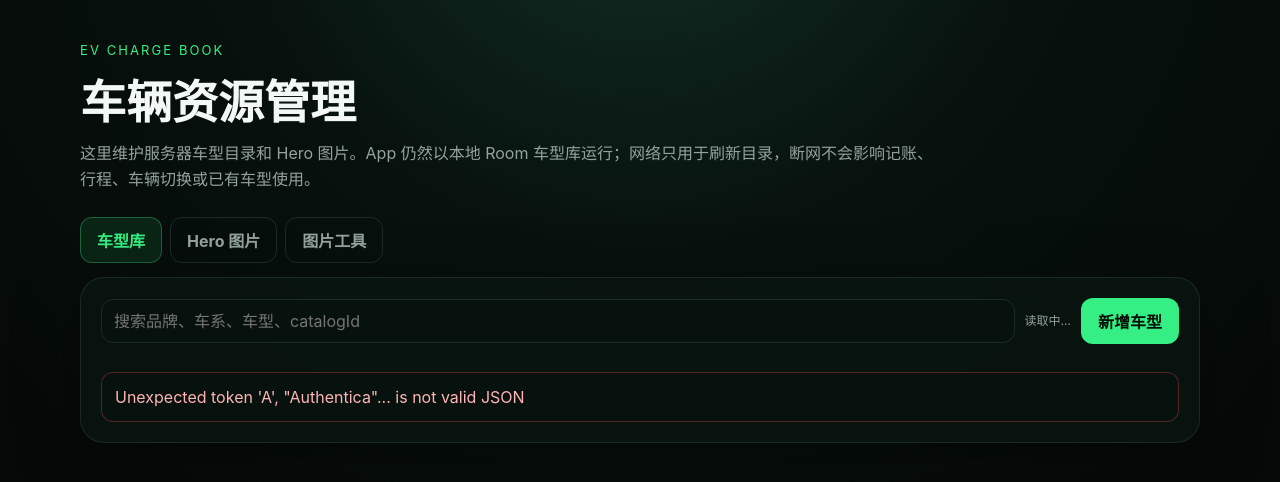
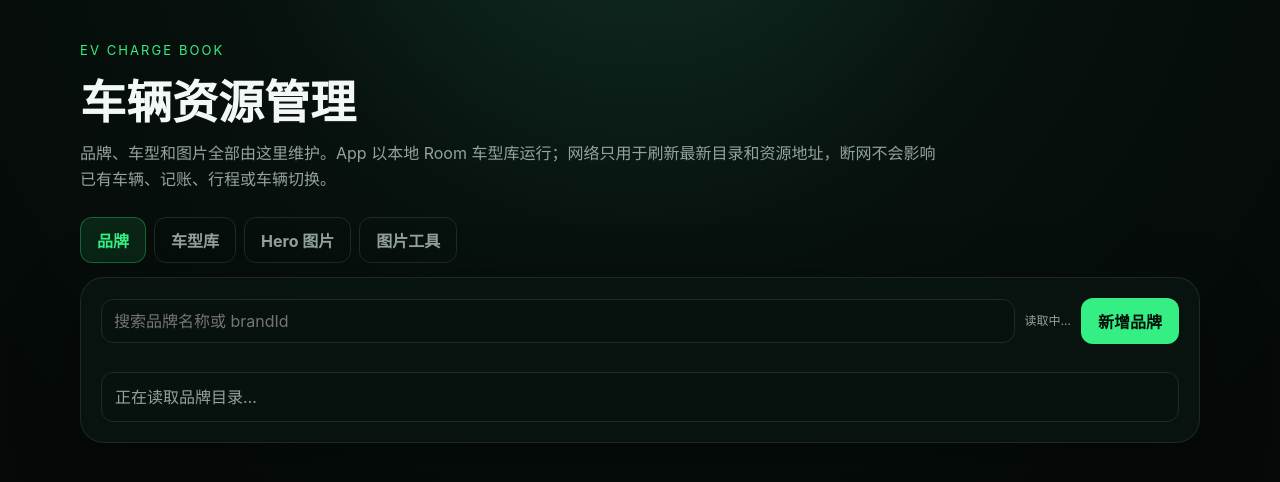
Before and after one commit to Assembles-J/EV-Charge-Book, a Flask app: template hero-admin/templates/index.html in a window 1280 px wide. Shown: the top 482 px of the page. Run offline with Flask 3, Linux system fonts and the light colour scheme; the template is opened without the code that fills it, so the values that code supplies are empty; parts of the project's set-up code (start-up, migrations or seed data) failed here and were passed over.

Commit message:
feat(admin): add brand and logo management UI

```diff
--- a/hero-admin/templates/index.html
+++ b/hero-admin/templates/index.html
@@ -11,16 +11,27 @@
   <header>
     <div class="eyebrow">EV Charge Book</div>
     <h1>车辆资源管理</h1>
-    <p class="intro">这里维护服务器车型目录和 Hero 图片。App 仍然以本地 Room 车型库运行；网络只用于刷新目录，断网不会影响记账、行程、车辆切换或已有车型使用。</p>
+    <p class="intro">品牌、车型和图片全部由这里维护。App 以本地 Room 车型库运行；网络只用于刷新最新目录和资源地址，断网不会影响已有车辆、记账、行程或车辆切换。</p>
   </header>
 
   <div class="tabs">
-    <button class="tab active" data-tab="catalog">车型库</button>
+    <button class="tab active" data-tab="brands">品牌</button>
+    <button class="tab" data-tab="catalog">车型库</button>
     <button class="tab" data-tab="hero">Hero 图片</button>
     <button class="tab" data-tab="tools">图片工具</button>
   </div>
 
-  <section class="panel" id="catalogPanel">
+  <section class="panel" id="brandsPanel">
+    <div class="toolbar">
+      <input id="brandSearch" placeholder="搜索品牌名称或 brandId" />
+      <span class="meta" id="brandMeta">读取中…</span>
+      <button id="addBrand">新增品牌</button>
+    </div>
+    <div class="vehicle-list" id="brandList"></div>
+    <div class="status" id="brandStatus">正在读取品牌目录…</div>
+  </section>
+
+  <section class="panel hidden" id="catalogPanel">
     <div class="toolbar">
       <input id="catalogSearch" placeholder="搜索品牌、车系、车型、catalogId" />
       <span class="meta" id="catalogMeta">读取中…</span>
@@ -94,12 +105,25 @@
   </section>
 </main>
 
+<dialog id="brandDialog">
+  <form id="brandForm" class="dialog-body">
+    <div class="dialog-head"><h2 id="brandDialogTitle">新增品牌</h2><button type="button" class="secondary" id="closeBrandDialog">关闭</button></div>
+    <div class="form-grid">
+      <div class="wide"><label>brandId（上线后不可改）</label><input name="brandId" required placeholder="例如 leapmotor" /></div>
+      <div><label>品牌名称</label><input name="name" required placeholder="例如 零跑" /></div>
+      <div><label>英文名称</label><input name="englishName" placeholder="例如 Leapmotor" /></div>
+    </div>
+    <div class="status" id="brandFormStatus">品牌保存后即可被车型引用。Logo 在品牌列表中分别发布浅色背景版和深色背景版。</div>
+    <div class="dialog-actions"><button type="button" class="secondary" id="cancelBrandDialog">取消</button><button type="submit">保存品牌</button></div>
+  </form>
+</dialog>
+
 <dialog id="vehicleDialog">
   <form id="vehicleForm" class="dialog-body">
     <div class="dialog-head"><h2 id="dialogTitle">新增车型</h2><button type="button" class="secondary" id="closeDialog">关闭</button></div>
     <div class="form-grid">
       <div class="wide"><label>catalogId（上线后不可改）</label><input name="catalogId" required placeholder="例如 byd-seal-2026-700" /></div>
-      <div><label>品牌</label><input name="brand" required /></div>
+      <div><label>品牌</label><select name="brandId" id="vehicleBrandSelect" required></select></div>
       <div><label>车系</label><input name="series" required /></div>
       <div><label>车型名称</label><input name="modelName" required /></div>
       <div><label>配置</label><input name="trimName" /></div>
@@ -107,9 +131,10 @@
       <div><label>动力类型</label><select name="powertrainType"><option>BEV</option><option>PHEV</option><option>REEV</option></select></div>
       <div><label>电池容量 kWh</label><input name="batteryCapacityKwh" type="number" min="0" step="0.1" /></div>
       <div><label>标称续航 km</label><input name="rangeKm" type="number" min="0" step="1" /></div>
+      <div><label>续航标准</label><input name="rangeStandard" placeholder="例如 CLTC / WLTP / EPA" /></div>
       <div class="wide"><label>Hero key（可暂时留空）</label><input name="heroArtworkKey" placeholder="例如 byd-seal-2026" /></div>
     </div>
-    <div class="status" id="formStatus">保存只更新服务器目录，不会改写用户已经添加的车辆快照。</div>
+    <div class="status" id="formStatus">保存只更新服务器标准车型目录；App 用户不能修改这些标准参数。</div>
     <div class="dialog-actions"><button type="button" class="secondary" id="cancelDialog">取消</button><button type="submit">保存车型</button></div>
   </form>
 </dialog>
```
